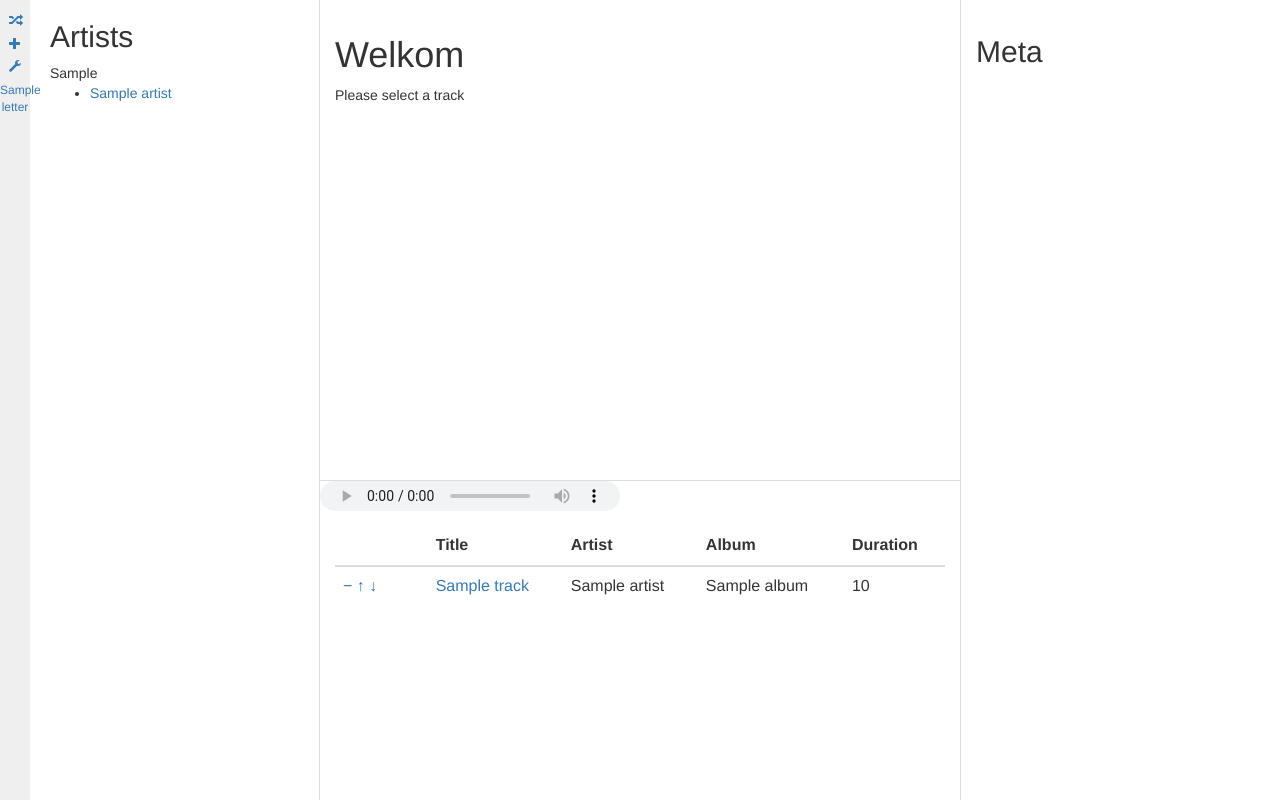
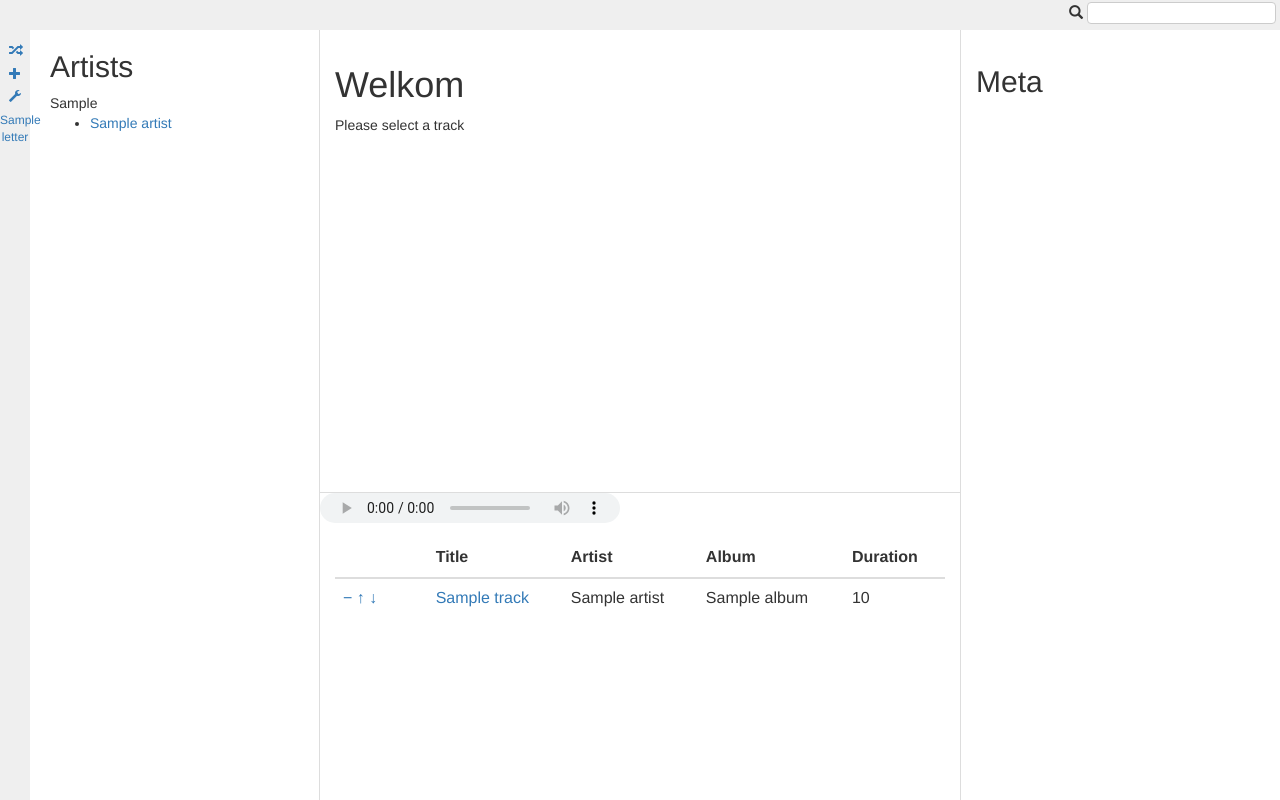
Before and after one commit to Menollo/menosic, a Django app: template menosic/music/templates/music/artist_list.html in a window 1280 px wide. Run offline with Django 3.2, Linux system fonts and the light colour scheme; the template is opened without the code that fills it: most values are stand-ins (such as "Sample title", 1, 10 or a date in 2020); some libraries are stand-ins or nearby versions.

Commit message:
Search functionality

```diff
--- a/menosic/menosic/templates/base.html
+++ b/menosic/menosic/templates/base.html
@@ -13,6 +13,46 @@
 
 
 <style>
+#outer-container {
+    position: relative;
+    height: 100%;
+    margin: 0;
+}
+#outer-content-container {
+    margin: 0;
+    padding-top: 30px;
+    position: absolute;
+    height: 100%;
+    width: 100%;
+    z-index: 10;
+}
+#header {
+    margin: 0;
+    width: 100%;
+    position: absolute;
+    height: 30px;
+    background: #efefef;
+    z-index: 20;
+}
+#search {
+    float: right;
+    padding: 2px 4px;
+}
+input[type=text] {
+    border: 1px solid #ccc;
+    border-radius: 4px;
+    padding: 0 3px;
+}
+.meta_overlay {
+    background: #efefef;
+    position: absolute;
+    top: 0px;
+    left: 0px;
+    right: 0px;
+    margin: 0;
+    border: 1px solid #dfdfdf;
+    padding: 5px 10px;
+}
 .clear {
     clear: both;
 }
@@ -216,6 +256,14 @@
 
 </style>
 <script>
+var delay = (function(){
+  var timer = 0;
+  return function(callback, ms){
+    clearTimeout (timer);
+    timer = setTimeout(callback, ms);
+  };
+})();
+
 function play_selected() {
     player = $('#player').get(0);
     player.pause();
@@ -276,11 +324,52 @@
     });
 }
 
+function append_results(div, name, title, data) {
+    div.append('<h4>' + title + '</h4>');
+    div.append('<ul class="' + name + '" />');
+    $(data).each(function(id, item) {
+        if (name == 'artists') {
+            var display = item['name'];
+        } else {
+            var display = item['artist'] + ' - ' + item['title'];
+        }
+        var link = $("<a href='"+ item['url'] +"'>" + display + "</a>");
+        link.click(link_to_content);
+        div.find('ul.' + name).append($("<li>").append(link));
+    });
+
+}
+
+function search(term) {
+    if (term.length > 2) {
+        $.getJSON('{% url 'search' %}', {'q': term}, function(data) {
+            $('#meta #search_results').remove();
+            $('#meta').append('<div id="search_results" class="meta_overlay" />');
+            var results = $('#meta #search_results');
+            results.append('<h3 class="glyphicon glyphicon-search">Results</h3>');
+
+            append_results(results, 'artists', 'Artists', data['artists']);
+            append_results(results, 'albums', 'Albums', data['albums']);
+            append_results(results, 'tracks', 'Tracks', data['tracks']);
+        });
+    } else {
+        $('#meta #search_results').remove();
+    }
+}
+
+function search_delay() {
+	term = this.value
+	delay(function() {
+		search(term);
+	}, 300);
+}
+
 $(document).ready(function() {
     $('#artists-list a, #navigation a.external').click(link_to_content);
     $('#playlist a.to_player').click(link_to_player);
     $('#playlist a.to_playlist').click(link_to_playlist);
     $('#player').bind('ended', play_next);
+    $('#searchbox').bind('keyup', search_delay);
     setInterval(update_last_played, 30000);
     update_last_played();
 });
@@ -293,7 +382,14 @@
 <body>
 
 {% block all %}
-<div class="container-fluid">
+<div id="outer-container">
+    <div id="header">
+        <div id="search">
+            <label for="seachbox" class="glyphicon glyphicon-search"></label>
+            <input id="searchbox" name="search" type="text" />
+        </div>
+    </div>
+    <div id="outer-content-container" class="container-fluid">
         <div class="row">
             <div class="col-sm-3 col-md-3" id="artists" data-spy="scroll" data-target="#navigation">
                 <div id="navigation" class="affix">
@@ -346,6 +442,7 @@
 
         </div>
     </div>
+<div>
 {% endblock all %}
 
 </body>
--- a/menosic/music/urls.py
+++ b/menosic/music/urls.py
@@ -30,5 +30,6 @@
     url(r'^album/random/$', views.RandomAlbumRedirect.as_view(), name='random_album'),
     url(r'^album/new/$', views.NewAlbumList.as_view(), name="new_albums"),
 
-    url(r'^settings/', include('music.settings.urls', namespace='settings'))
+    url(r'^settings/', include('music.settings.urls', namespace='settings')),
+    url(r'^search/', views.SearchView.as_view(), name='search'),
 ]
```
Also changed, not shown: menosic/music/search.py (added, +47 -0 lines), menosic/music/views.py (+27 -1 lines). Lines whose indentation alone changed are shown as unchanged.
